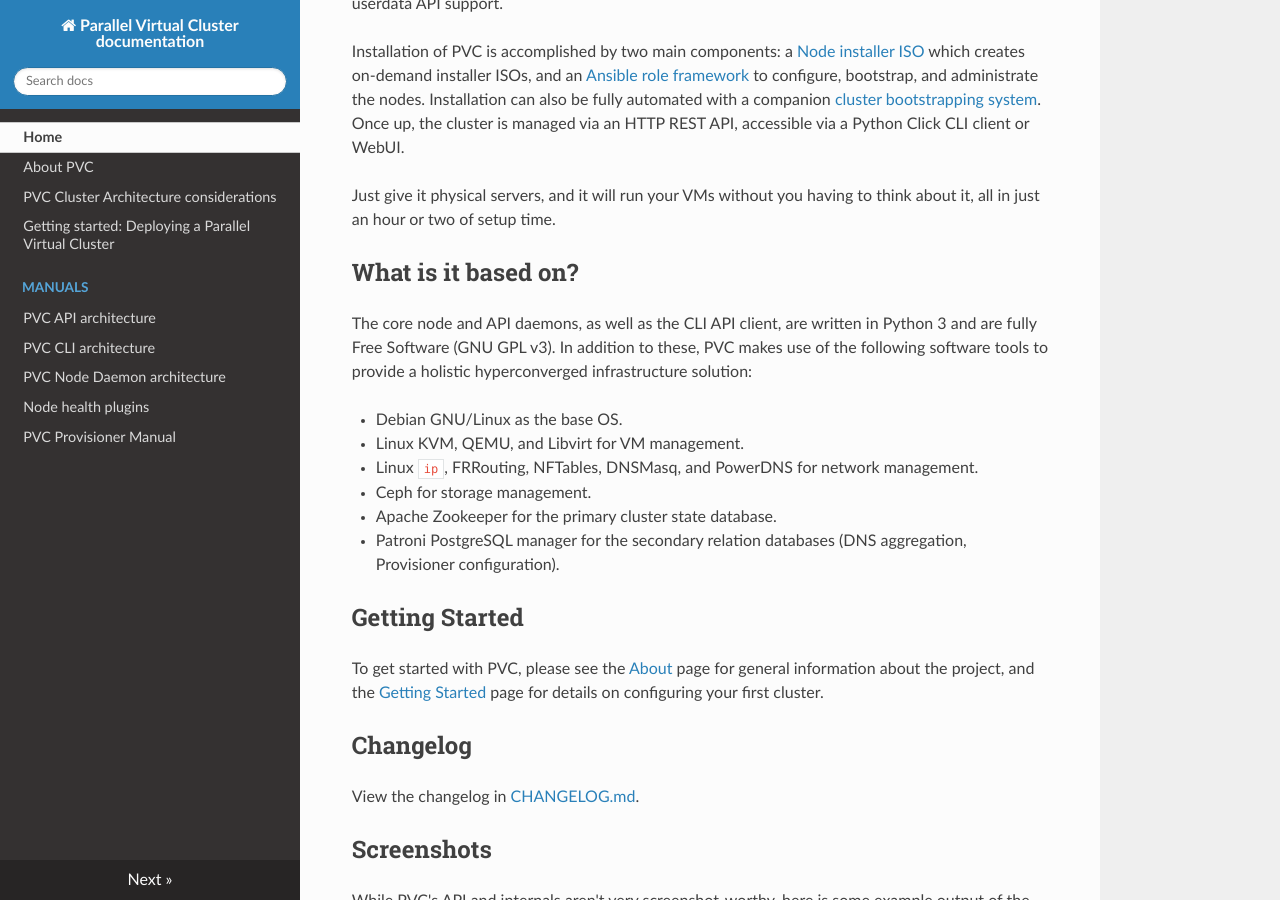
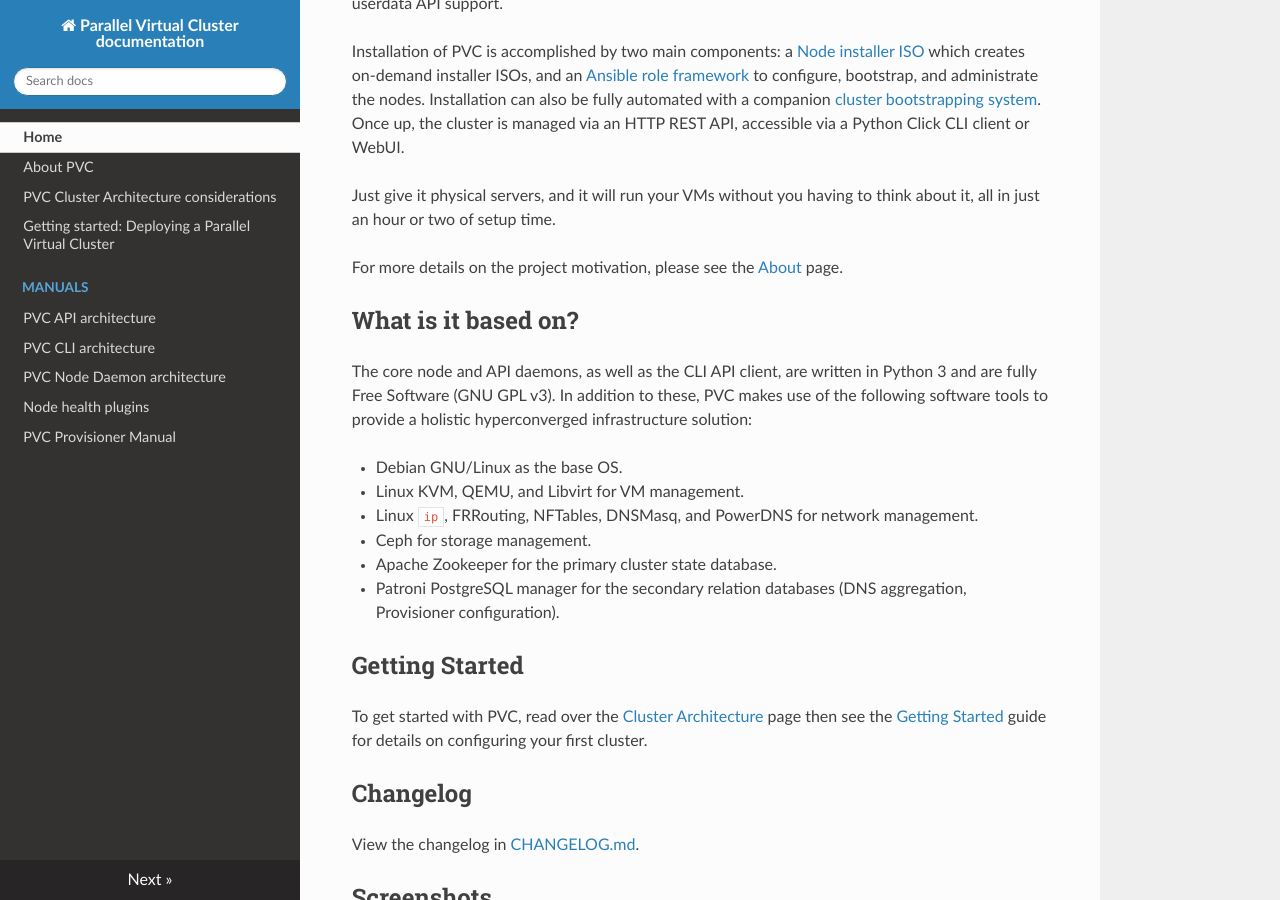
Before and after one commit to parallelvirtualcluster/docs, an MkDocs documentation site: the page built from docs/index.md, in a window 1280 px wide and 900 px high, scrolled down 929 px. Built offline with MkDocs 1.6.1, drawn with Linux system fonts in a browser that asks for light colours; nearby versions of some CDN libraries.

Commit message:
Revamp index page slightly

```diff
--- a/docs/index.md
+++ b/docs/index.md
@@ -22,6 +22,7 @@
 
 Just give it physical servers, and it will run your VMs without you having to think about it, all in just an hour or two of setup time.
 
+For more details on the project motivation, please see the [About](https://parallelvirtualcluster.readthedocs.io/en/latest/about/) page.
 
 ## What is it based on?
 
@@ -37,7 +38,7 @@
 
 ## Getting Started
 
-To get started with PVC, please see the [About](https://parallelvirtualcluster.readthedocs.io/en/latest/about/) page for general information about the project, and the [Getting Started](https://parallelvirtualcluster.readthedocs.io/en/latest/getting-started/) page for details on configuring your first cluster.
+To get started with PVC, read over the [Cluster Architecture](https://parallelvirtualcluster.readthedocs.io/en/latest/cluster-architecture/) page then see the [Getting Started](https://parallelvirtualcluster.readthedocs.io/en/latest/getting-started/) guide for details on configuring your first cluster.
 
 
 ## Changelog
```
